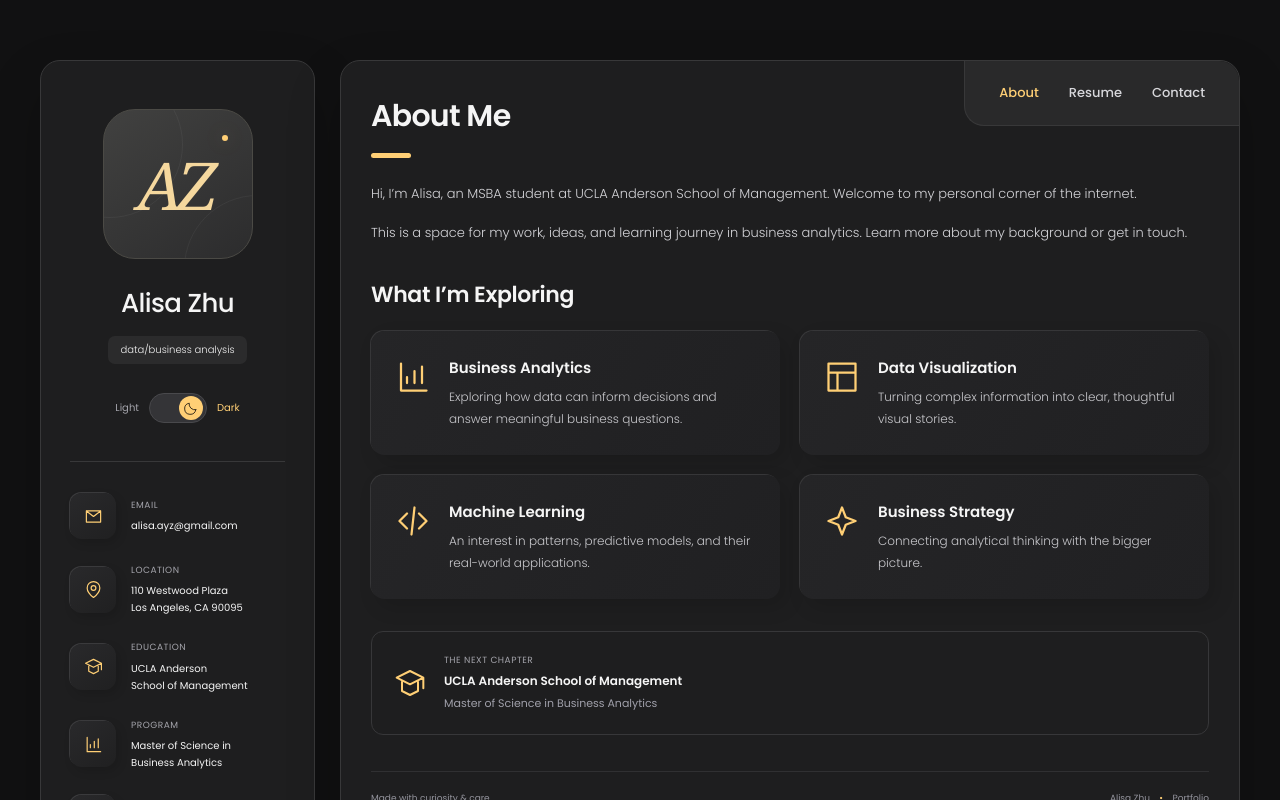
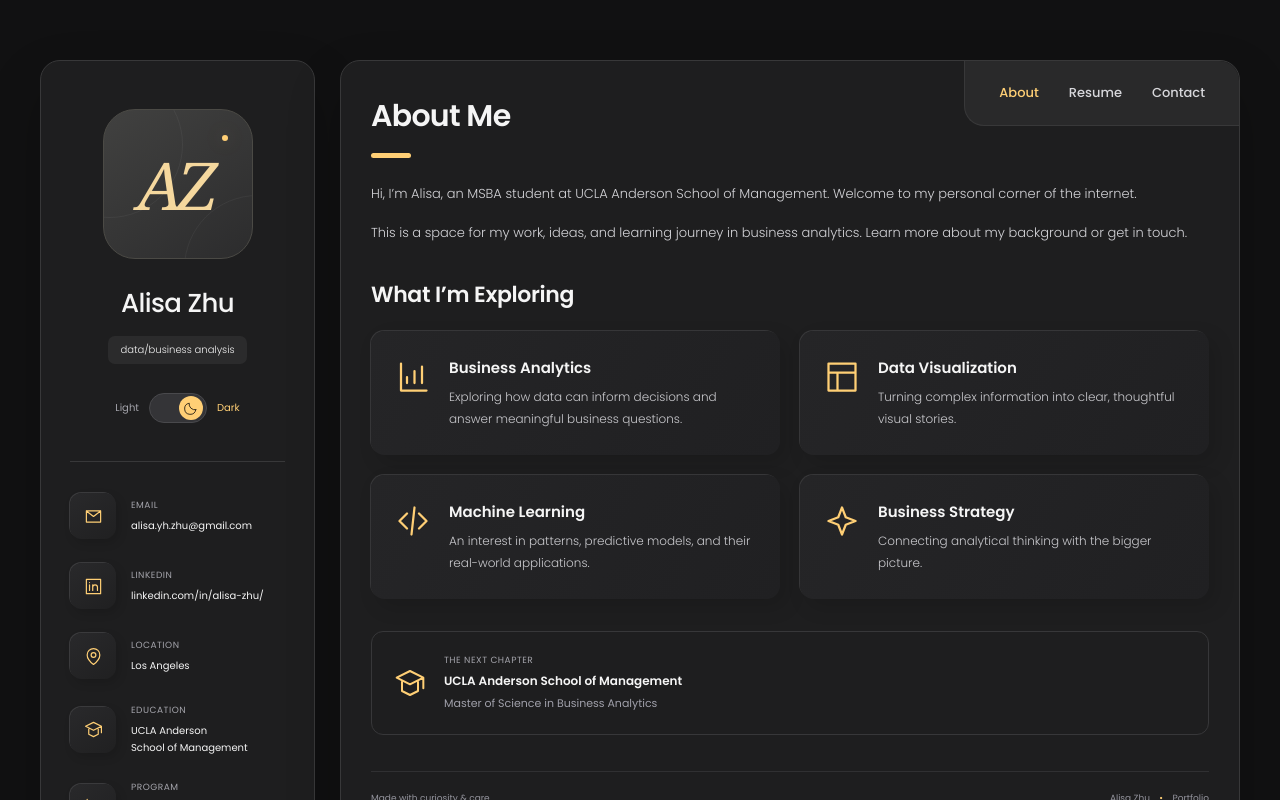
Before and after one commit to alisaayz/alisaayz.github.io, a Vue app: page / in a window 1280 px wide. Shown: the top 800 px of the page. Built offline with nearby package versions, Linux system fonts and the light colour scheme.

Commit message:
Update contact email and location and add LinkedIn

```diff
--- a/src/App.vue
+++ b/src/App.vue
@@ -53,8 +53,9 @@
         <div class="divider"></div>
         <ul class="contact-list">
           <li><span class="icon-box"><Icon name="mail" /></span><div><span class="eyebrow">Email</span><a :href="`mailto:${profile.email}`">{{ profile.email }}</a></div></li>
+          <li><span class="icon-box"><Icon name="linkedin" /></span><div><span class="eyebrow">LinkedIn</span><a :href="profile.linkedin" target="_blank" rel="noopener noreferrer">linkedin.com/in/alisa-zhu/</a></div></li>
           <li v-if="profile.phone"><span class="icon-box"><Icon name="phone" /></span><div><span class="eyebrow">Phone</span><a :href="`tel:${profile.phone}`">{{ profile.phone }}</a></div></li>
-          <li><span class="icon-box"><Icon name="location" /></span><div><span class="eyebrow">Location</span><a :href="profile.location.url" target="_blank" rel="noopener noreferrer">{{ profile.location.street }}<br>{{ profile.location.city }}</a></div></li>
+          <li><span class="icon-box"><Icon name="location" /></span><div><span class="eyebrow">Location</span><a :href="profile.location.url" target="_blank" rel="noopener noreferrer">{{ profile.location.city }}</a></div></li>
           <li><span class="icon-box"><Icon name="school" /></span><div><span class="eyebrow">Education</span><span>UCLA Anderson<br>School of Management</span></div></li>
           <li><span class="icon-box"><Icon name="chart" /></span><div><span class="eyebrow">Program</span><span>Master of Science in<br>Business Analytics</span></div></li>
           <li><span class="icon-box"><Icon name="github" /></span><div><span class="eyebrow">GitHub</span><a :href="profile.github" target="_blank" rel="noopener noreferrer">{{ profile.handle }}</a></div></li>
@@ -128,7 +129,8 @@
         <template v-else>
           <p class="page-description">Good things start with a conversation.</p><div class="contact-hero"><div class="contact-symbol"><Icon name="chat" /></div><span class="eyebrow">Ideas. Questions. New perspectives.</span><h3>Let’s connect<br>and <em>explore.</em></h3><p>Have a question or an idea to share? Send me an email — I’d love to hear from you.</p><a class="primary-button" :href="`mailto:${profile.email}`"><Icon name="mail" /> Send me an email <Icon name="arrow" /></a></div>
           <div class="contact-link-card"><div><span class="eyebrow">Email</span><a :href="`mailto:${profile.email}`">{{ profile.email }}</a></div><Icon name="mail" /></div>
-          <div class="contact-link-card"><div><span class="eyebrow">Location · {{ profile.location.school }}</span><a :href="profile.location.url" target="_blank" rel="noopener noreferrer">{{ profile.location.street }}<br>{{ profile.location.city }}</a></div><Icon name="location" /></div>
+          <div class="contact-link-card"><div><span class="eyebrow">LinkedIn</span><a :href="profile.linkedin" target="_blank" rel="noopener noreferrer">linkedin.com/in/alisa-zhu/</a></div><Icon name="linkedin" /></div>
+          <div class="contact-link-card"><div><span class="eyebrow">Location</span><a :href="profile.location.url" target="_blank" rel="noopener noreferrer">{{ profile.location.city }}</a></div><Icon name="location" /></div>
           <div class="contact-link-card"><div><span class="eyebrow">GitHub profile</span><a :href="profile.github" target="_blank" rel="noopener noreferrer">github.com/{{ profile.handle }}</a></div><button class="icon-button" aria-label="Copy GitHub profile link" @click="copyLink"><Icon name="copy" /></button></div><p class="copy-status" role="status">{{ copyStatus }}</p>
         </template>
       </div><footer class="page-footer"><span>Made with curiosity & care.</span><span>Alisa Zhu <span class="footer-dot">•</span> Portfolio</span></footer>
--- a/src/components/Icon.vue
+++ b/src/components/Icon.vue
@@ -1,6 +1,7 @@
 <script setup>
 defineProps({ name: String })
 const paths = {
+ linkedin: 'M3 3h18v18H3V3ZM7 10v7M7 7v.1M11 17v-7m0 3a3 3 0 0 1 6 0v4',
  sun: 'M16 12a4 4 0 1 1-8 0 4 4 0 0 1 8 0ZM12 2v2m0 16v2M2 12h2m16 0h2M5 5l1.5 1.5m11 11L19 19M5 19l1.5-1.5m11-11L19 5',
  moon: 'M20.5 14A9 9 0 0 1 10 3.5 9 9 0 1 0 20.5 14Z',
  mail: 'M3 5h18v14H3V5Zm0 0 9 7 9-7',
--- a/src/portfolio.js
+++ b/src/portfolio.js
@@ -2,13 +2,13 @@
 export const profile = {
   name: 'Alisa Zhu', initials: 'AZ', role: 'data/business analysis',
   github: 'https://github.com/alisaayz', handle: 'alisaayz',
-  email: 'alisa.ayz@gmail.com',
+  email: 'alisa.yh.zhu@gmail.com',
+  linkedin: 'https://www.linkedin.com/in/alisa-zhu/',
   phone: '',
   location: {
     school: 'UCLA Anderson School of Management',
-    street: '110 Westwood Plaza',
-    city: 'Los Angeles, CA 90095',
-    url: 'https://www.anderson.ucla.edu/about/maps-and-directions',
+    city: 'Los Angeles',
+    url: 'https://www.google.com/maps/search/?api=1&query=Los+Angeles',
   },
   bio: [
     'Hi, I’m Alisa, an MSBA student at UCLA Anderson School of Management. Welcome to my personal corner of the internet.',
```
Also changed, not shown: 1 other file (tests, documents, lock files or other folders).
